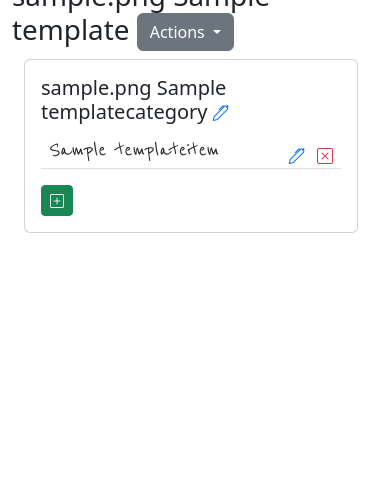
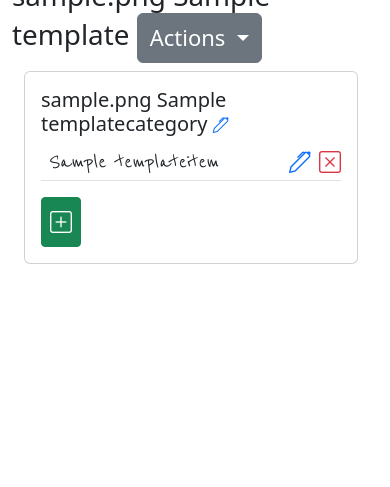
Before and after one commit to chassing/well-prepared, a Django app: page /template/1 in a window 390 px wide; the page is wider, and only the part inside the window is pictured. Shown: the part 344-831 px from the top of that part. Run offline with Django 5.2, Linux system fonts and the light colour scheme; a user stored in the database is signed in; tables that the repository leaves empty hold one stand-in row (values such as "Sample post"); parts of the project's set-up code (start-up, migrations or seed data) failed here and were passed over; some libraries are stand-ins or nearby versions.

Commit message:
layout fixes

```diff
--- a/well_prepared/frontend/templates/partials/template-item-detail.html
+++ b/well_prepared/frontend/templates/partials/template-item-detail.html
@@ -1,16 +1,17 @@
-<li class="item border-bottom mb-2 ps-2" hx-target="this" hx-swap="outerHTML">
+{% load emoji %}
 
-    <span class="handwritten">
+<li class="item d-flex justify-content-between align-items-center border-bottom mb-2 ps-2" hx-target="this"
+    hx-swap="outerHTML">
+    <span class="handwritten {% if item.name|first_is_emoji %} text-with-indent {% endif %}">
         {{ item.name }}
     </span>
-    <span class="position-absolute bottom-0 end-0 me-2">
-        <a class="link-primary" style="cursor: pointer; text-decoration: none;"
-            hx-get="{% url 'frontend:template-item-edit' item_pk=item.pk %}">
+    <span class="d-flex">
+        <a class="link-primary cursor-pointer me-2" hx-get="{% url 'frontend:template-item-edit' item_pk=item.pk %}">
             <i class="bi bi-pen"></i>
         </a>
 
-        <a class="ms-2 link-danger" style="cursor: pointer; text-decoration: none;"
-            hx-post="{% url 'frontend:template-item-delete' item_pk=item.pk %}" hx-confirm="Are you sure?">
+        <a class="link-danger cursor-pointer" hx-post="{% url 'frontend:template-item-delete' item_pk=item.pk %}"
+            hx-confirm="Are you sure?">
             <i class="bi bi-x-square"></i>
         </a>
     </span>
--- a/well_prepared/static/css/project.css
+++ b/well_prepared/static/css/project.css
@@ -104,6 +104,28 @@ i.filter-off {
     height: 2rem;
 }
 
+.text-with-indent {
+    display: block;
+    text-indent: -1.5em;
+    padding-left: 1.5em;
+    word-break: break-word;
+    line-height: 1.5;
+}
+
+@media (max-width: 768px) {
+    .item {
+        font-size: 14px;
+    }
+
+    .item i {
+        font-size: 22px;
+    }
+
+    .btn {
+        height: 50px;
+        font-size: 22px;
+    }
+}
 /* iPhone 13 portrait mode (width ≤ 390px) */
 @media (max-width: 390px) and (orientation: portrait) {
     .col {
```
Also changed, not shown: well_prepared/frontend/templates/partials/item-detail.html (+6 -4 lines), well_prepared/static/images/site.webmanifest.
